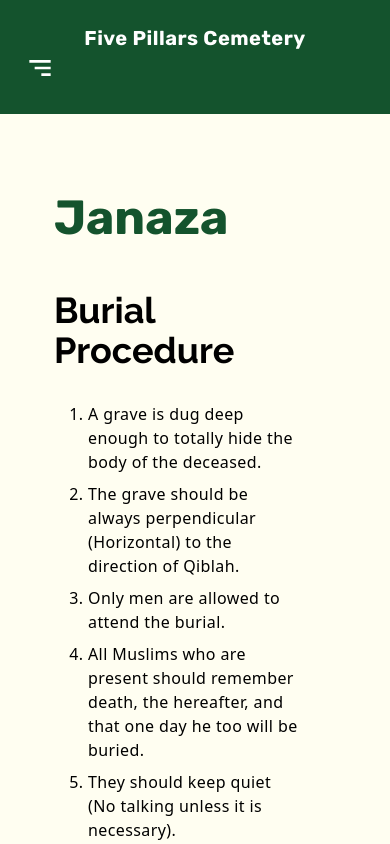
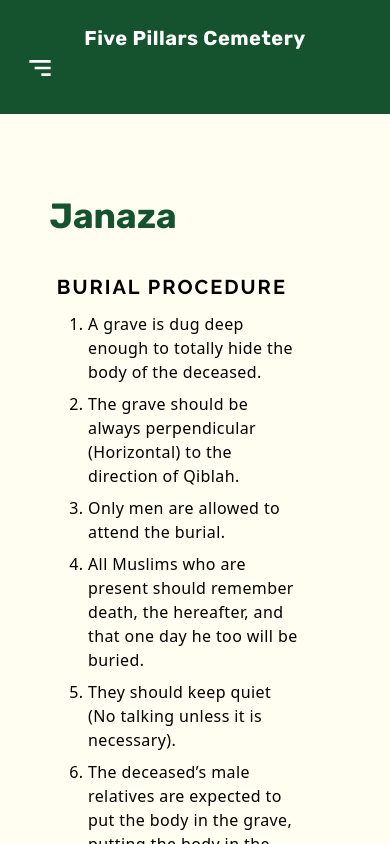
Before and after one commit to yousefh409/five-pillars-website, a React (Create React App) app: page /janaza in a window 390 px wide. Shown: the top 844 px of the page. Built offline with nearby package versions, Linux system fonts and the light colour scheme.

Commit message:
phone fix

```diff
--- a/src/components/Title/SubTitle.js
+++ b/src/components/Title/SubTitle.js
@@ -2,9 +2,9 @@ import React from 'react';
 
 const SubTitle = ({ content }) => {
   return (
-    <h1 className="subtitle-font text-4xl text-black text-left pt-4 pb-1 md: pb-6 px-auto my-2 md:my-4">
+    <h3 className="text-xl subtitle-font text-black text-left px-auto my-2 md:my-4">
       {content}
-    </h1>
+    </h3>
   );
 };
 
--- a/src/components/Title/Title.js
+++ b/src/components/Title/Title.js
@@ -2,9 +2,9 @@ import React from 'react';
 
 const Title = ({ content }) => {
   return (
-    <h1 className="title-font text-5xl text-green-900 text-left py-6 md: pb-6 px-auto my-2 md:my-4">
+    <h2 className="title-font text-green-900 text-left py-6 md: pb-6 px-auto my-2 md:my-4">
       {content}
-    </h1>
+    </h2>
   );
 };
 
```
